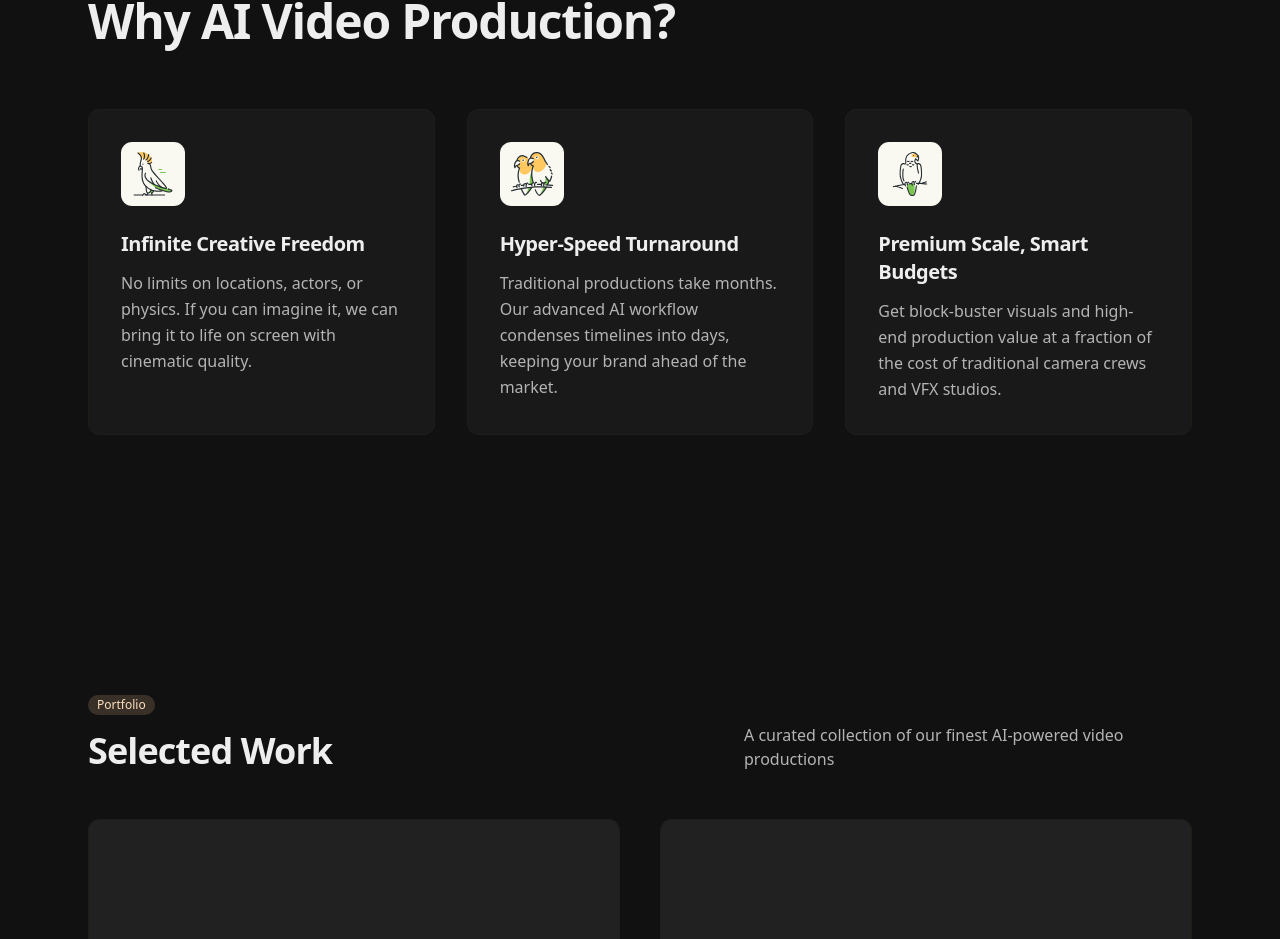
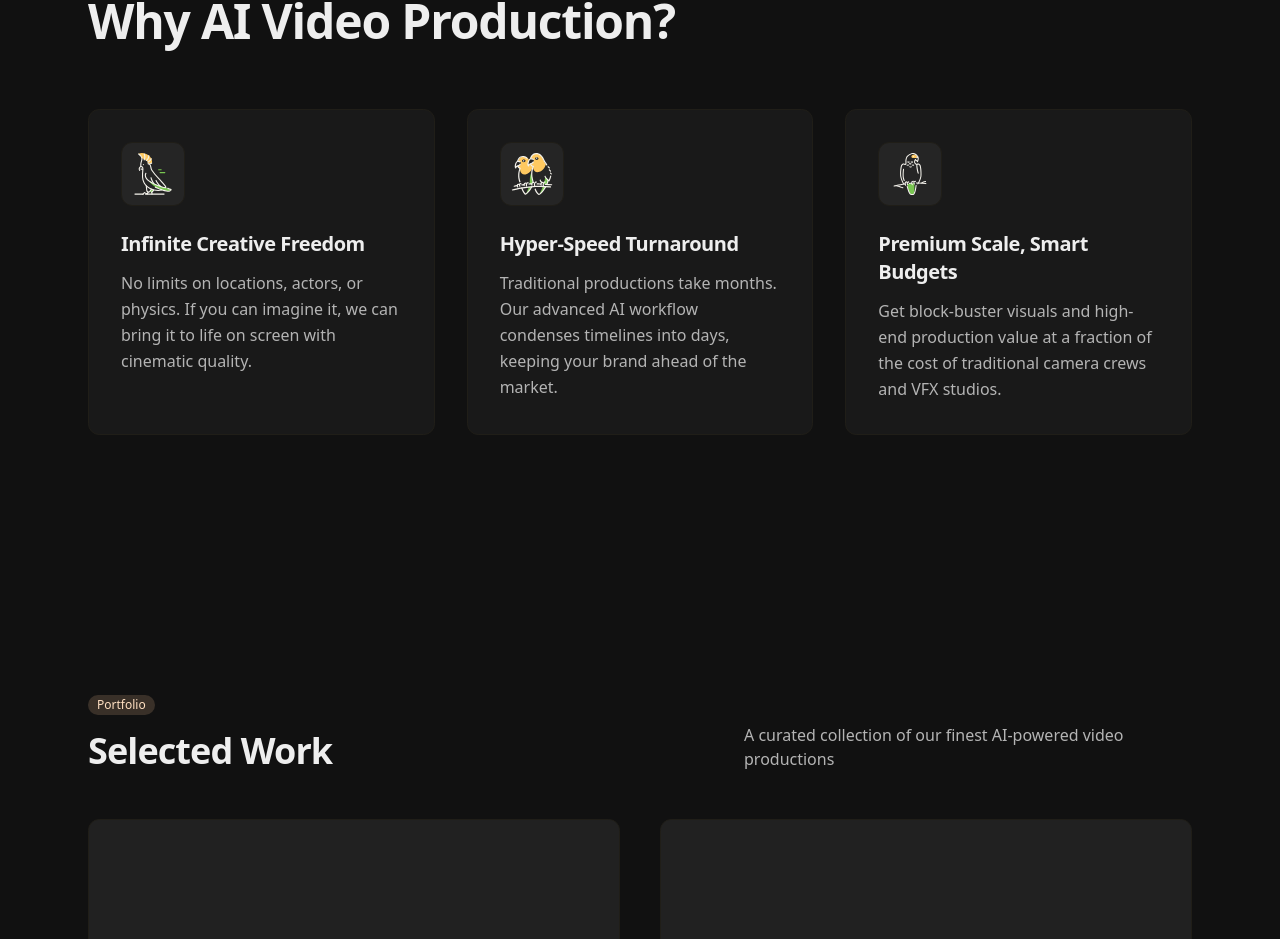
Before and after one commit to asafbzmedia/v0-kakadu-studio, a Next.js app: page / in a window 1280 px wide. Shown: the part 1200-2139 px from the top of the page. Built offline with nearby package versions, Linux system fonts and the light colour scheme.

Commit message:
feat: recolor kakadu-birds icon and adjust value-proposition component styles
Co-authored-by: asafbzmedia <288122459+asafbzmedia@users.noreply.github.com>

```diff
--- a/components/icons/kakadu-birds.tsx
+++ b/components/icons/kakadu-birds.tsx
@@ -1,7 +1,9 @@
 import type { SVGProps } from "react"
 
 const GREEN = "#79c651"
-const DARK = "#252d32"
+// Linework recolored from the original dark outline to a crisp off-white
+// so the birds read clearly against the site's dark premium cards.
+const DARK = "#f5f3ec"
 const GOLD = "#ffc960"
 
 /** Asset 5 — perched cockatoo (Creative) */
--- a/components/value-proposition.tsx
+++ b/components/value-proposition.tsx
@@ -41,7 +41,7 @@ export function ValueProposition() {
                 key={value.title}
                 className="group rounded-xl border border-border bg-card p-8 transition-all duration-300 hover:-translate-y-1 hover:border-kakadu/50 hover:shadow-lg"
               >
-                <div className="mb-6 inline-flex h-16 w-16 items-center justify-center rounded-xl bg-[oklch(0.98_0.01_95)] p-2.5 transition-all duration-300 group-hover:-translate-y-0.5 group-hover:[filter:drop-shadow(0_0_14px_var(--kakadu-glow))]">
+                <div className="mb-6 inline-flex h-16 w-16 items-center justify-center rounded-xl border border-border bg-white/5 p-2.5 transition-all duration-300 group-hover:-translate-y-0.5 group-hover:border-kakadu/40 group-hover:bg-kakadu/10 group-hover:[filter:drop-shadow(0_0_16px_var(--kakadu-glow))]">
                   <Icon className="h-full w-full" aria-hidden="true" />
                 </div>
                 <h3 className="mb-3 text-xl font-semibold tracking-tight text-card-foreground">
```
